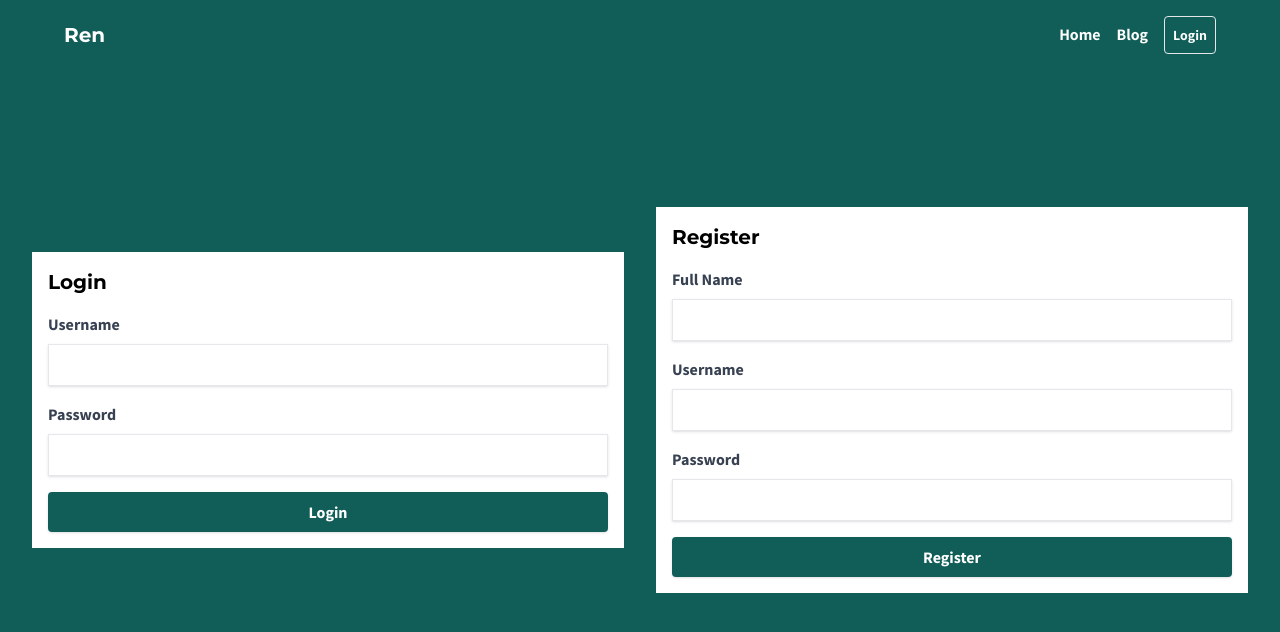
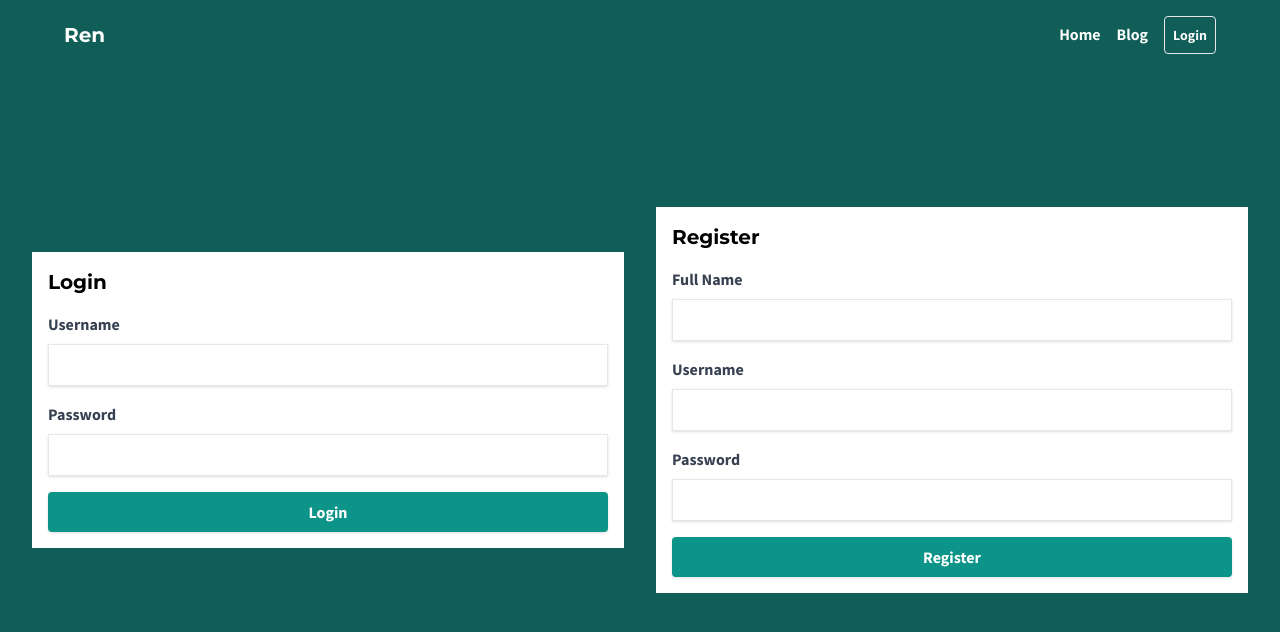
Before and after one commit to rorre/ristek-assignment, a Next.js app in the folder frontend/: page /auth in a window 1280 px wide. Shown: the top 632 px of the page. Built offline with nearby package versions, Linux system fonts and the light colour scheme; no server answers.

Commit message:
Use toaster for states

```diff
--- a/frontend/components/context/UserContext.tsx
+++ b/frontend/components/context/UserContext.tsx
@@ -10,6 +10,7 @@ interface UserData {
 
 interface IUserContext {
   user: UserData | null;
+  isLoading: boolean;
   mutateUser: () => void;
   logout: () => void;
 }
@@ -19,22 +20,32 @@ const useUser = () => useContext(UserContext);
 
 const UserContextProvider: React.FC = ({ children }) => {
   const [user, setUser] = useState<UserData | null>(null);
+  const [isLoading, setLoading] = useState<boolean>(true);
+
   const mutateUser = () => {
     async function f() {
+      setLoading(true);
       try {
         let response = await axiosInstance.get("/me");
         if (response.status == 200) setUser(response.data);
-      } catch {}
+      } catch {
+      } finally {
+        setLoading(false);
+      }
     }
     f();
   };
 
   const logout = () => {
     async function f() {
+      setLoading(true);
       try {
         await axiosInstance.get("/auth/logout");
         setUser(null);
-      } catch {}
+      } catch {
+      } finally {
+        setLoading(false);
+      }
     }
     f();
   };
@@ -47,6 +58,7 @@ const UserContextProvider: React.FC = ({ children }) => {
     <UserContext.Provider
       value={{
         user,
+        isLoading,
         mutateUser,
         logout,
       }}
--- /dev/null
+++ b/frontend/components/modules/BlogPage/SubmissionForm.tsx
@@ -0,0 +1,48 @@
+import { submitHandler } from "components/utils/axios";
+import React, { useState } from "react";
+
+const SubmissionForm = () => {
+  const [isLoading, setIsLoading] = useState(false);
+  const onSubmit = submitHandler("/blog/new", setIsLoading);
+
+  return (
+    <form onSubmit={onSubmit} className="flex flex-col space-y-4">
+      <div className="flex flex-col space-y-2">
+        <label className="font-bold font-sans" htmlFor="title">
+          Title
+        </label>
+        <input
+          type="text"
+          id="title"
+          name="title"
+          className="border shadow p-2 bg-gray-200 rounded text-black"
+        />
+      </div>
+
+      <textarea
+        className="bg-gray-200 rounded placeholder:text-gray-600 p-2 text-black font-mono"
+        placeholder="Content here..."
+        rows={16}
+        name="content"
+      />
+
+      <div className="border-teal-800 bg-gray-200 text-black p-3 rounded border">
+        TIP: You can use markdown.
+      </div>
+
+      <button
+        className={
+          "transition rounded text-white font-bold font-sans p-2 shadow " +
+          (isLoading
+            ? "hover:cursor-not-allowed bg-teal-800"
+            : "hover:cursor-pointer bg-teal-600")
+        }
+        disabled={isLoading}
+      >
+        {isLoading ? "Submitting..." : "Register"}
+      </button>
+    </form>
+  );
+};
+
+export default SubmissionForm;
--- a/frontend/components/modules/LoginPage/LoginBox.tsx
+++ b/frontend/components/modules/LoginPage/LoginBox.tsx
@@ -6,15 +6,9 @@ const LoginBox = () => {
   const { mutateUser } = useUser();
 
   const [isLoading, setIsLoading] = useState(false);
-  const [error, setError] = useState("");
-  const [message, setMessage] = useState("");
 
-  const onSubmit = submitHandler(
-    "/auth/login",
-    setIsLoading,
-    setError,
-    setMessage,
-    () => mutateUser()
+  const onSubmit = submitHandler("/auth/login", setIsLoading, () =>
+    mutateUser()
   );
 
   return (
@@ -51,12 +45,12 @@ const LoginBox = () => {
           />
         </div>
 
-        {error && <p className="text-red-700">{error}</p>}
-        {message && <p className="text-green-700">{message}</p>}
         <button
           className={
-            "rounded bg-teal-800 text-white font-bold font-sans p-2 shadow " +
-            (isLoading ? "hover:cursor-not-allowed" : "hover:cursor-pointer")
+            "transition rounded text-white font-bold font-sans p-2 shadow " +
+            (isLoading
+              ? "hover:cursor-not-allowed bg-teal-800"
+              : "hover:cursor-pointer bg-teal-600")
           }
           disabled={isLoading}
         >
--- a/frontend/components/modules/LoginPage/RegisterBox.tsx
+++ b/frontend/components/modules/LoginPage/RegisterBox.tsx
@@ -3,15 +3,8 @@ import { axiosInstance, submitHandler } from "components/utils/axios";
 
 const RegisterBox = () => {
   const [isLoading, setIsLoading] = useState(false);
-  const [error, setError] = useState("");
-  const [message, setMessage] = useState("");
 
-  const onSubmit = submitHandler(
-    "/auth/register",
-    setIsLoading,
-    setError,
-    setMessage
-  );
+  const onSubmit = submitHandler("/auth/register", setIsLoading);
 
   return (
     <div className="flex flex-col space-y-4 bg-white p-4">
@@ -62,12 +55,12 @@ const RegisterBox = () => {
           />
         </div>
 
-        {error && <p className="text-red-700">{error}</p>}
-        {message && <p className="text-green-700">{message}</p>}
         <button
           className={
-            "rounded bg-teal-800 text-white font-bold font-sans p-2 shadow " +
-            (isLoading ? "hover:cursor-not-allowed" : "hover:cursor-pointer")
+            "transition rounded text-white font-bold font-sans p-2 shadow " +
+            (isLoading
+              ? "hover:cursor-not-allowed bg-teal-800"
+              : "hover:cursor-pointer bg-teal-600")
           }
           disabled={isLoading}
         >
--- a/frontend/components/utils/axios.ts
+++ b/frontend/components/utils/axios.ts
@@ -1,35 +1,38 @@
 import axios, { AxiosResponse } from "axios";
+import toast from "react-hot-toast";
+import { DefaultResponse } from "types/responses";
 
 const axiosInstance = axios.create({
   withCredentials: true,
   baseURL: process.env.NEXT_PUBLIC_API_URL,
 });
 
-function submitHandler<T>(
+function submitHandler(
   url: string,
   setIsLoading: React.Dispatch<React.SetStateAction<boolean>>,
-  setError: React.Dispatch<React.SetStateAction<string>>,
-  setMessage: React.Dispatch<React.SetStateAction<string>>,
-  onSuccess?: (response: AxiosResponse<T>) => void
+  onSuccess?: (response: AxiosResponse<DefaultResponse>) => void
 ): React.FormEventHandler<HTMLFormElement> {
   return async (event) => {
     event.preventDefault();
+    const toastId = toast.loading("Sending...");
+
     setIsLoading(true);
-    setError("");
-    setMessage("");
 
     const formData = new FormData(event.currentTarget);
     const formJson = Object.fromEntries(formData);
     try {
       let response = await axiosInstance.post(url, formJson);
-      if (response.status !== 200) {
-        setError(response.data?.detail ?? "An error occured.");
+      toast.success(response.data.message, { id: toastId });
+
+      if (onSuccess) onSuccess(response);
+    } catch (err) {
+      if (axios.isAxiosError(err)) {
+        let message =
+          err.response?.data?.detail ?? err.message ?? "An error occured.";
+        toast.error(message, { id: toastId });
       } else {
-        setMessage(response.data.message);
-        if (onSuccess) onSuccess(response);
+        toast.error("An error occured.", { id: toastId });
       }
-    } catch {
-      setError("An error occured.");
     }
     setIsLoading(false);
   };
--- a/frontend/package.json
+++ b/frontend/package.json
@@ -15,6 +15,7 @@
     "next": "12.1.0",
     "react": "17.0.2",
     "react-dom": "17.0.2",
+    "react-hot-toast": "^2.2.0",
     "react-icons": "^4.3.1"
   },
   "devDependencies": {
--- a/frontend/pages/_app.tsx
+++ b/frontend/pages/_app.tsx
@@ -2,11 +2,13 @@ import "../styles/globals.css";
 import type { AppProps } from "next/app";
 import Navbar from "components/elements/Navbar";
 import { UserContextProvider } from "components/context/UserContext";
+import { Toaster } from "react-hot-toast";
 
 function MyApp({ Component, pageProps }: AppProps) {
   return (
     <UserContextProvider>
       <Navbar />
+      <Toaster />
       <Component {...pageProps} />
     </UserContextProvider>
   );
--- a/frontend/pages/blog/create.tsx
+++ b/frontend/pages/blog/create.tsx
@@ -1,18 +1,28 @@
+import { useUser } from "components/context/UserContext";
+import SubmissionForm from "components/modules/BlogPage/SubmissionForm";
 import { axiosInstance, submitHandler } from "components/utils/axios";
 import type { NextPage } from "next";
-import React, { useState } from "react";
+import { useRouter } from "next/router";
+import React, { useEffect, useState } from "react";
+import toast from "react-hot-toast";
 
 const CreatePage: NextPage = () => {
-  const [isLoading, setIsLoading] = useState(false);
-  const [error, setError] = useState("");
-  const [message, setMessage] = useState("");
+  const { user, isLoading } = useUser();
+  const router = useRouter();
 
-  const onSubmit = submitHandler(
-    "/blog/new",
-    setIsLoading,
-    setError,
-    setMessage
-  );
+  useEffect(() => {
+    if (isLoading) return;
+
+    if (!user) {
+      toast.error("Please log in first.");
+      router.replace("/auth");
+    } else {
+      if (!user.is_admin) {
+        toast.error("You are not an admin!");
+        router.replace("/");
+      }
+    }
+  }, [user, isLoading, router]);
 
   return (
     <div className="bg-gray-800 min-h-screen w-full py-8 flex flex-col">
@@ -23,42 +33,7 @@ const CreatePage: NextPage = () => {
       </div>
 
       <div className="container mx-auto px-8 sm:px-16 md:px-32 lg:px-64 flex-1 py-8 text-white">
-        <form onSubmit={onSubmit} className="flex flex-col space-y-4">
-          <div className="flex flex-col space-y-2">
-            <label className="font-bold font-sans" htmlFor="title">
-              Title
-            </label>
-            <input
-              type="text"
-              id="title"
-              name="title"
-              className="border shadow p-2 bg-gray-200 rounded text-black"
-            />
-          </div>
-
-          <textarea
-            className="bg-gray-200 rounded placeholder:text-gray-600 p-2 text-black font-mono"
-            placeholder="Content here..."
-            rows={16}
-            name="content"
-          />
-
-          <div className="border-teal-800 bg-gray-200 text-black p-3 rounded border">
-            TIP: You can use markdown.
-          </div>
-
-          {error && <p className="text-red-700">{error}</p>}
-          {message && <p className="text-green-700">{message}</p>}
-          <button
-            className={
-              "rounded bg-teal-800 text-white font-bold font-sans p-2 shadow " +
-              (isLoading ? "hover:cursor-not-allowed" : "hover:cursor-pointer")
-            }
-            disabled={isLoading}
-          >
-            {isLoading ? "Submitting..." : "Register"}
-          </button>
-        </form>
+        <SubmissionForm />
       </div>
     </div>
   );
```
Also changed, not shown: 1 other file (tests, documents, lock files or other folders).
